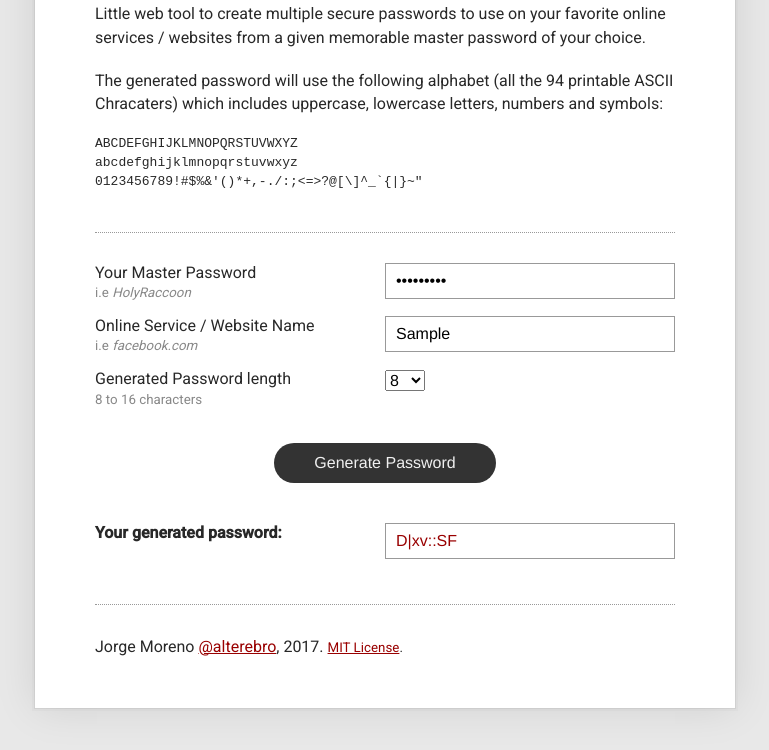
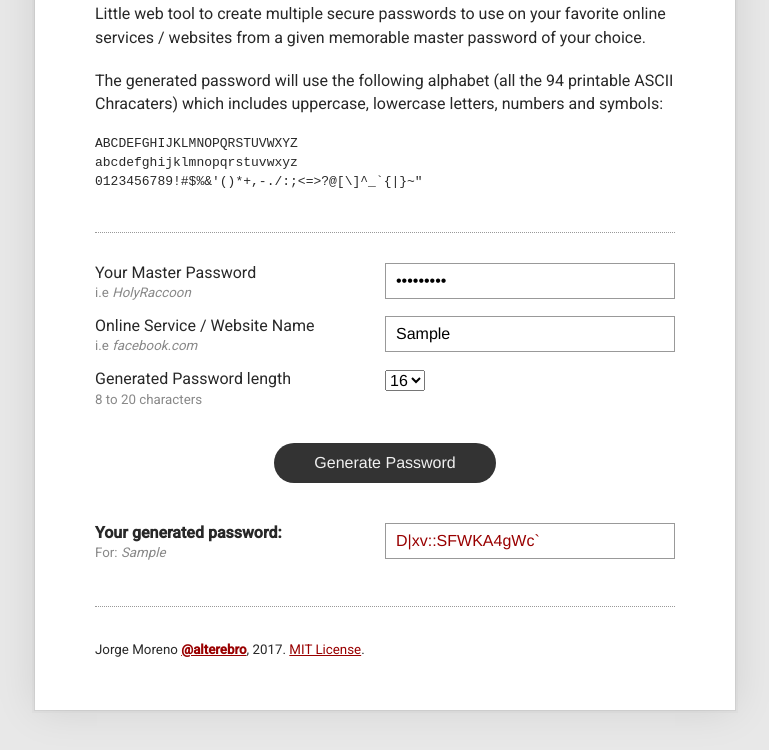
Before and after one commit to alterebro/password-generator, a website: page docs/index.html in a window 1280 px wide. Both pictures are taken after typing "Sample123", "Sample" into the empty fields and a click on the button "Generate Password". Shown: the part 154-904 px from the top of the page, without its empty margins (255-1024 px from the left). Drawn offline with Linux system fonts and the light colour scheme.

Commit message:
small generated output fix

```diff
--- a/docs/index.html
+++ b/docs/index.html
@@ -232,7 +232,7 @@ abcdefghijklmnopqrstuvwxyz
 
 			<dt>
 				<label for="size">Generated Password length</label>
-				<br /><small>8 to 16 characters</small>
+				<br /><small>8 to 20 characters</small>
 			</dt>
 			<dd>
 				<select id="size">
@@ -244,7 +244,11 @@ abcdefghijklmnopqrstuvwxyz
 					<option value="13">13</option>
 					<option value="14">14</option>
 					<option value="15">15</option>
-					<option value="16">16</option>
+					<option value="16" selected="selected">16</option>
+					<option value="17">17</option>
+					<option value="18">18</option>
+					<option value="19">19</option>
+					<option value="20">20</option>
 				</select>
 			</dd>
 		</dl>
@@ -252,7 +256,10 @@ abcdefghijklmnopqrstuvwxyz
 
 		<div id="output">
 			<dl>
-				<dt><strong>Your generated password:</strong></dt>
+				<dt>
+					<label for="passgen"><strong>Your generated password:</strong></label>
+					<small id="service"></small>
+				</dt>
 				<dd><input type="text" id="passgen" readonly="readonly" /></dd>
 			</dl>
 		</div>
@@ -261,8 +268,10 @@ abcdefghijklmnopqrstuvwxyz
 	<footer>
 		<hr />
 		<p>
-			Jorge Moreno <a href="https://twitter.com/alterebro">@alterebro</a>, 2017.
-			<small><a href="https://github.com/alterebro/password-generator">MIT License</a>.</small>
+			<small>
+			Jorge Moreno <strong><a href="https://twitter.com/alterebro">@alterebro</a></strong>, 2017.
+			<a href="https://github.com/alterebro/password-generator">MIT License</a>.
+			</small>
 		</p>
 	</footer>
 </div>
@@ -271,11 +280,12 @@ abcdefghijklmnopqrstuvwxyz
 <script type="text/javascript">
 document.querySelector('#generate').onclick = function() {
 
-	document.querySelector('#passgen').value = passgen(
-		document.querySelector('#pass').value, // pass
-		document.querySelector('#site').value, // site
-		parseInt(document.querySelector('#size').value) // size
-	);
+	var pass = document.querySelector('#pass').value;
+	var site = document.querySelector('#site').value;
+	var size = document.querySelector('#size').value;
+
+	document.querySelector('#passgen').value = passgen( pass, site, size );
+	document.querySelector('#service').innerHTML =  '<br />For: <em>' + ((!!site) ? site : 'No Service' ) + '</em>';
 
 }
 </script>
--- a/src/password-generator.js
+++ b/src/password-generator.js
@@ -4,7 +4,8 @@
 	var passgen = function(pass, site, size) {
 		var alphabet = "ABCDEFGHIJKLMNOPQRSTUVWXYZabcdefghijklmnopqrstuvwxyz0123456789!#$%&'()*+,-./:;<=>?@[\\]^_`{|}~\"";
 		var pass = Bases.toAlphabet( Bases.fromBase16((md5(md5(pass) + md5(site)))) , alphabet );
-		return pass.slice(0, size);
+			pass = Array(20).join(pass);
+		return pass.slice(0, parseInt(size));
 	}
 
 	if (typeof module !== 'undefined' && typeof module.exports !== 'undefined') {
```
Also changed, not shown: dist/passgen.min.js, docs/passgen.min.js.
